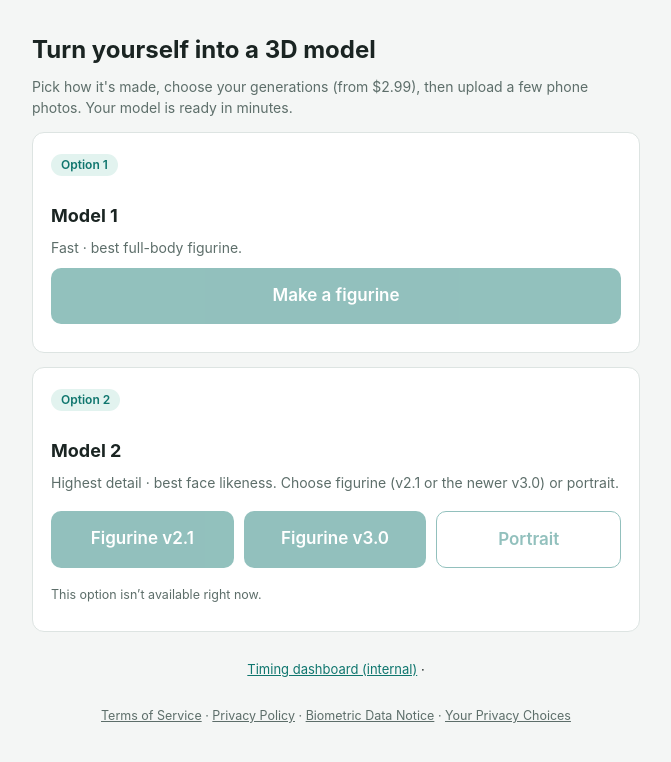
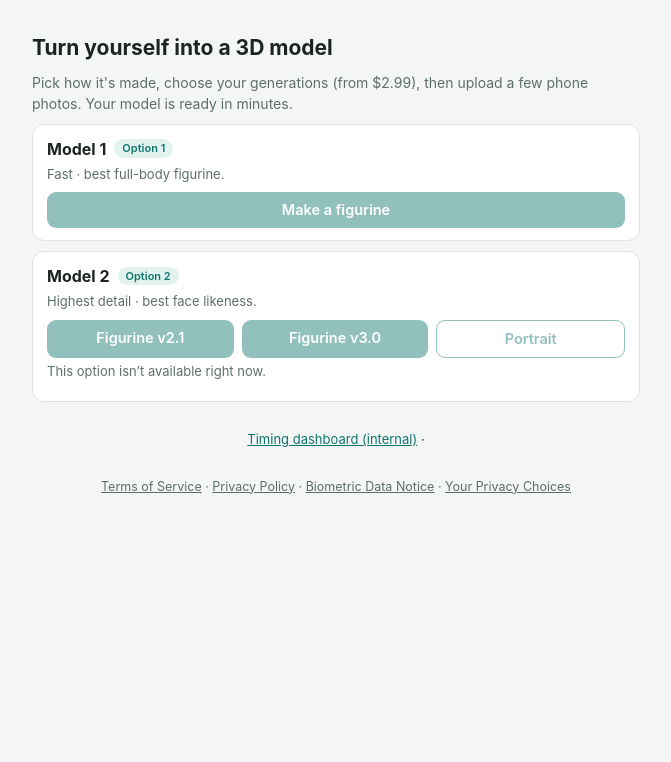
Before and after one commit to farazqassemie/3D-figuirne-, a website: page public/index.html in a window 1280 px wide. Shown: the whole page, without its empty margins (304-975 px from the left). Drawn offline with Linux system fonts and the light colour scheme; no server answers.

Commit message:
Compact home page: smaller option cards and buttons, 'Locked' as a small second line
Co-Authored-By: Claude Opus 5.5 <noreply@anthropic.com>

```diff
--- a/public/index.html
+++ b/public/index.html
@@ -5,6 +5,18 @@
 <meta name="viewport" content="width=device-width, initial-scale=1">
 <title>Figurine Studio — 3D model test</title>
 <link rel="stylesheet" href="style.css">
+<style>
+  /* Compact home page: both options fit on one screen. */
+  h1 { font-size: 21px; }
+  .card { padding: 12px 14px; margin: 10px 0; }
+  .card .head { display: flex; align-items: center; gap: 8px; }
+  .card h2 { font-size: 16px; margin: 0; }
+  .card .opt-badge { margin: 0; font-size: 11px; padding: 1px 8px; }
+  .card p.muted { font-size: 13px; margin: 4px 0 8px; }
+  .card .btn { padding: 9px 8px; font-size: 14.5px; margin: 0; border-radius: 9px; line-height: 1.25; }
+  .opt-row { gap: 8px; }
+  .btn .lock { display: block; font-size: 11px; font-weight: 500; }
+</style>
 </head>
 <body>
 <h1>Turn yourself into a 3D model</h1>
@@ -12,16 +24,14 @@
 <p class="muted" id="myLink" hidden><a href="#">My generations &amp; models</a></p>
 
 <div class="card">
-  <span class="opt-badge">Option 1</span>
-  <h2>Model 1</h2>
+  <div class="head"><h2>Model 1</h2><span class="opt-badge">Option 1</span></div>
   <p class="muted">Fast · best full-body figurine.</p>
   <a class="btn disabled" data-engine="model1" data-href="flow3.html?engine=model1&subject=figurine">Make a figurine</a>
 </div>
 
 <div class="card" id="m2Card">
-  <span class="opt-badge">Option 2</span>
-  <h2>Model 2</h2>
-  <p class="muted">Highest detail · best face likeness. Choose figurine (v2.1 or the newer v3.0) or portrait.</p>
+  <div class="head"><h2>Model 2</h2><span class="opt-badge">Option 2</span></div>
+  <p class="muted">Highest detail · best face likeness.</p>
   <div class="opt-row">
     <a class="btn disabled" id="m2Fig" data-engine="model2" data-subject="figurine" data-href="flow3.html?engine=model2&subject=figurine">Figurine v2.1</a>
     <a class="btn disabled" id="m2FigV3" data-engine="model2" data-subject="figurine-v3" data-href="flow3.html?engine=model2&subject=figurine-v3">Figurine v3.0</a>
@@ -42,7 +52,7 @@ fetch('/api/engines').then(r => r.json()).then(d => {
     const s = e && b.dataset.subject ? (e.subjects || []).find(x => x.id === b.dataset.subject) : null;
     if (!e || (b.dataset.subject && !s)) return; // not available — stays disabled
     if (e.locked || (s && s.locked)) {
-      b.textContent += ' · Locked';
+      b.insertAdjacentHTML('beforeend', '<span class="lock">Locked</span>');
       b.title = 'This option is locked right now';
       return;
     }
```
